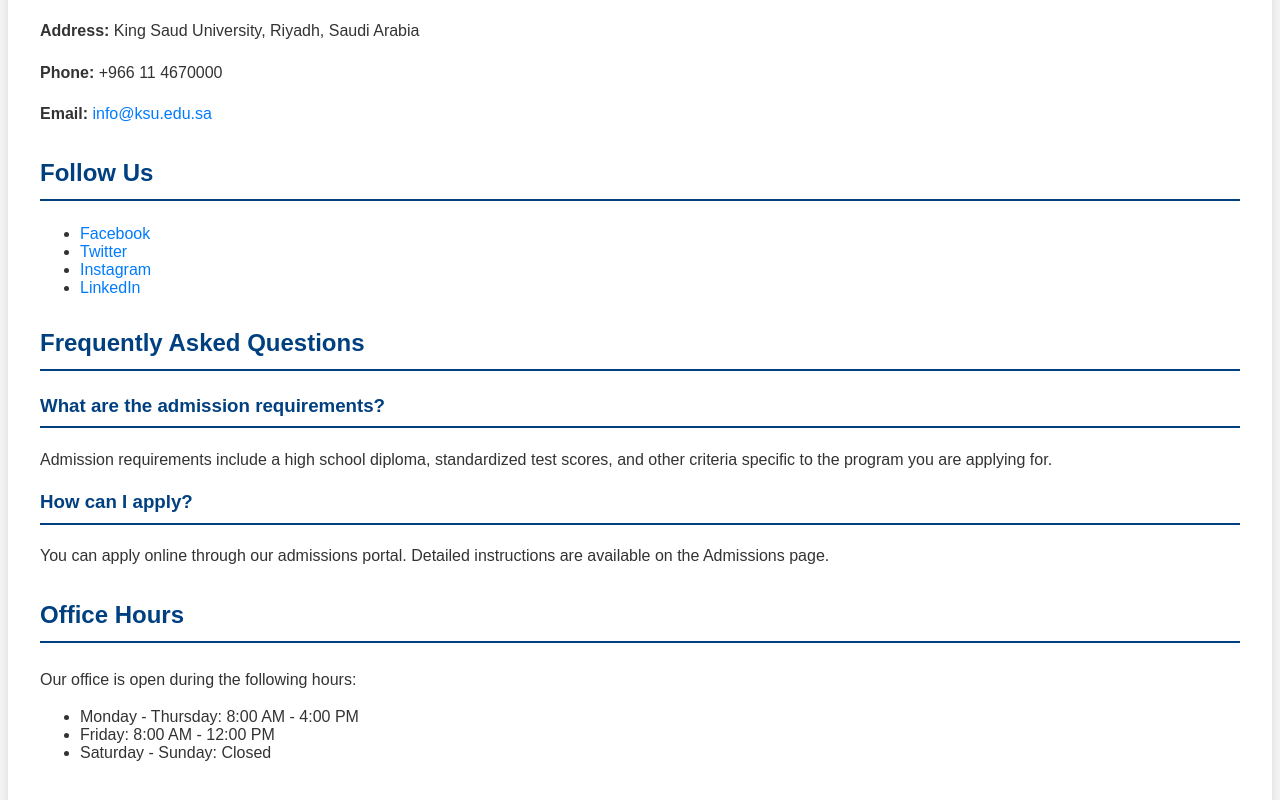
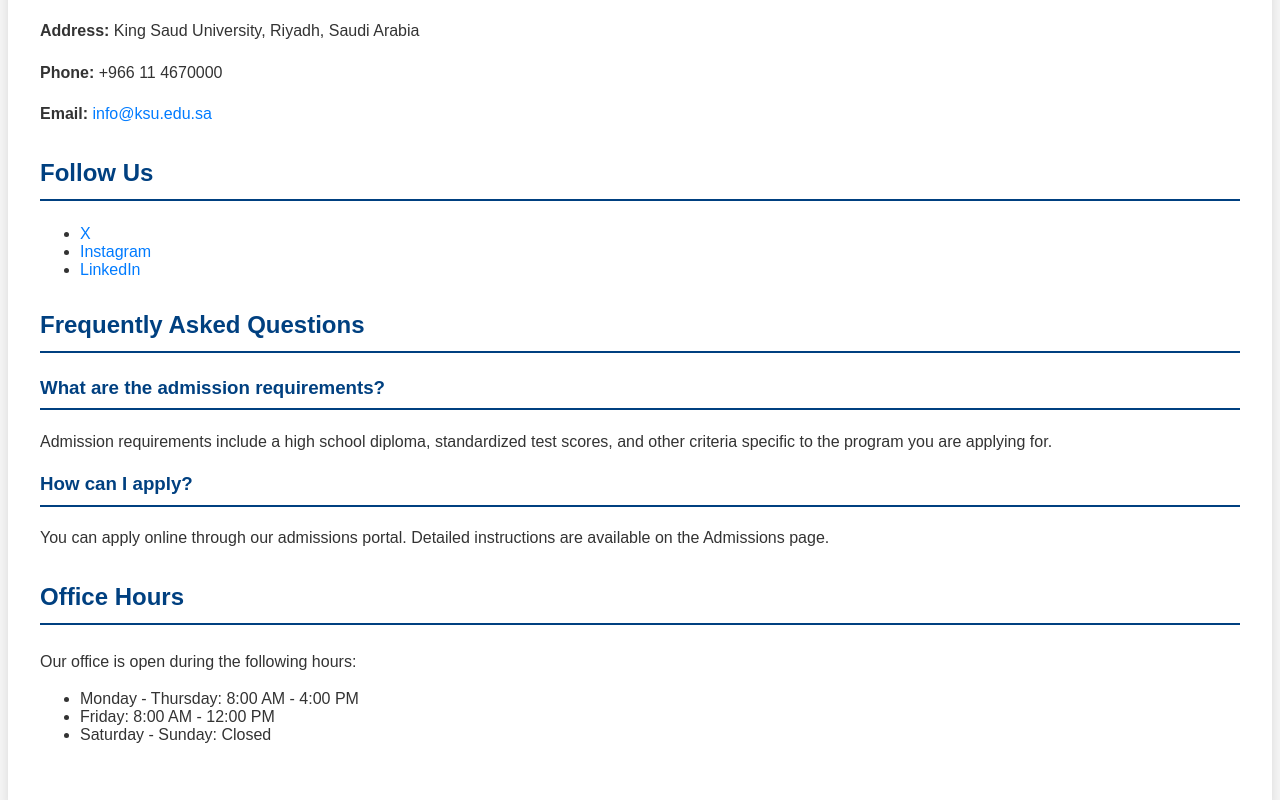
Before and after one commit to leenalsuliman/Group8, a plain HTML site: page contact.html in a window 1280 px wide. Shown: the part 769-1569 px from the top of the page. Drawn offline with Linux system fonts and the light colour scheme.

Commit message:
Update contact.html

```diff
--- a/contact.html
+++ b/contact.html
@@ -60,9 +60,9 @@
         <section class="social-media">
             <h2>Follow Us</h2>
             <ul>
-                <li><a href="https://www.facebook.com/ksu.edu.sa" target="_blank">Facebook</a></li>
-                <li><a href="https://twitter.com/ksu" target="_blank">Twitter</a></li>
-                <li><a href="https://www.instagram.com/ksu" target="_blank">Instagram</a></li>
+
+                <li><a href="https://x.com/_ksu" target="_blank">X</a></li>
+                <li><a href="https://www.instagram.com/king_saud_university target="_blank">Instagram</a></li>
                 <li><a href="https://www.linkedin.com/school/king-saud-university" target="_blank">LinkedIn</a></li>
             </ul>
         </section>
```
